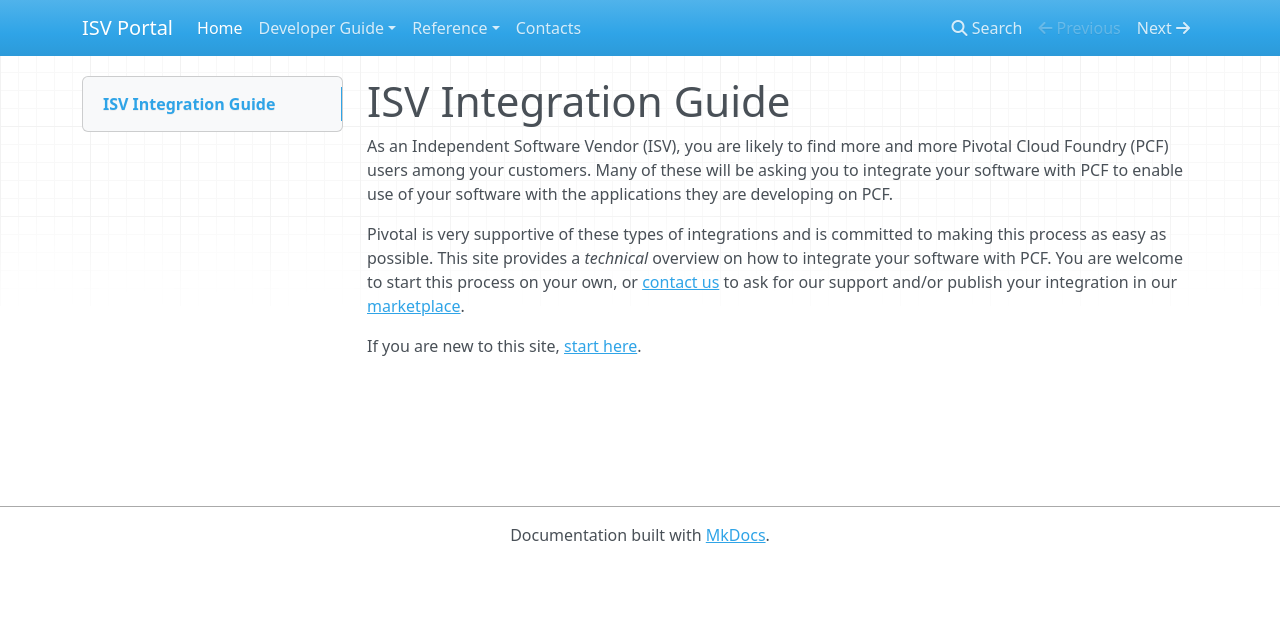
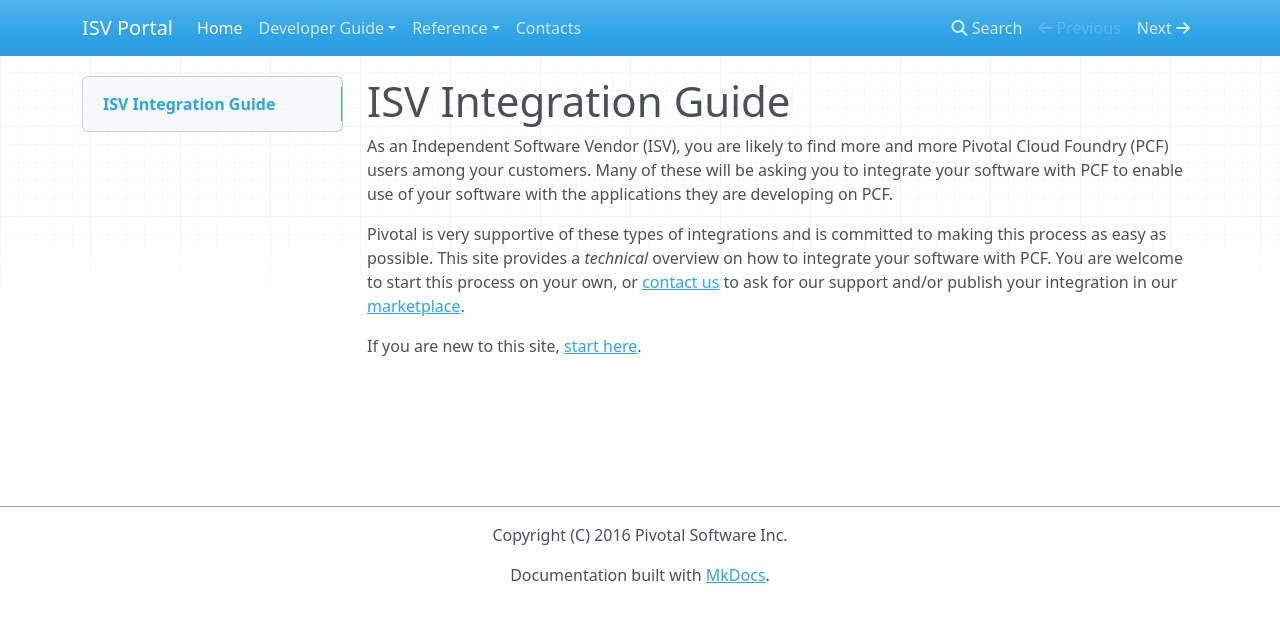
Before and after one commit to vmware-archive/isv-portal, an MkDocs documentation site: the page built from docs/index.md, in a window 1280 px wide. Shown: the top 622 px of the page. Built offline with MkDocs 1.6.1, drawn with Linux system fonts in a browser that asks for light colours; nearby versions of some CDN libraries; old or Windows-style settings are respelled for this version of MkDocs.

Commit message:
Added Pivotal copyright

```diff
--- a/mkdocs.yml
+++ b/mkdocs.yml
@@ -1,4 +1,5 @@
 site_name: ISV Portal
+copyright: Copyright (C) 2016 Pivotal Software Inc.
 
 pages:
 - 'Home': 'index.md'
```
